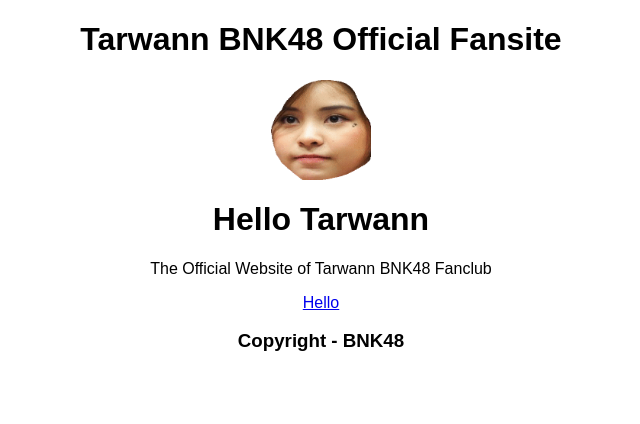
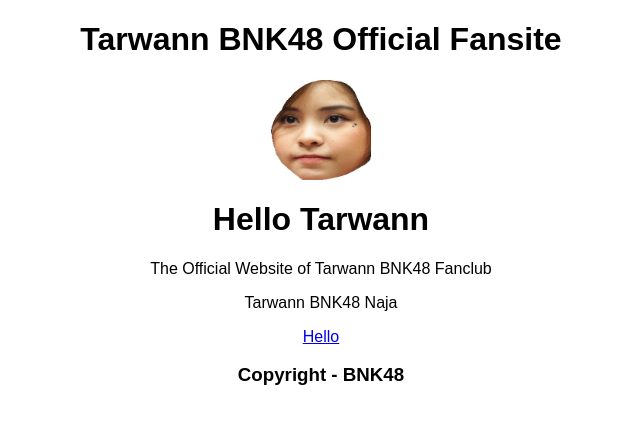
Before and after one commit to lebrancconvas/ROR-Test, a React (Create React App) app in the folder tarwanntest/: page / in a window 1280 px wide. Shown: the top 424 px of the page, without its empty margins (319-959 px from the left). Built offline with nearby package versions, Linux system fonts and the light colour scheme.

Commit message:
Add Props on Content Component.

```diff
--- a/tarwanntest/src/App.js
+++ b/tarwanntest/src/App.js
@@ -8,7 +8,7 @@
       <div>
         <Header />
         <Headimage />
-        <Content />
+        <Content name="Tarwann BNK48 Naja" />
         <Footer />
       </div>
     );
@@ -41,6 +41,7 @@
       <div className="Content">
         <h1>Hello Tarwann</h1>
         <p>The Official Website of Tarwann BNK48 Fanclub</p>
+        <p>{this.props.name}</p>
         <a href="#">Hello</a>
       </div>
     );
```
